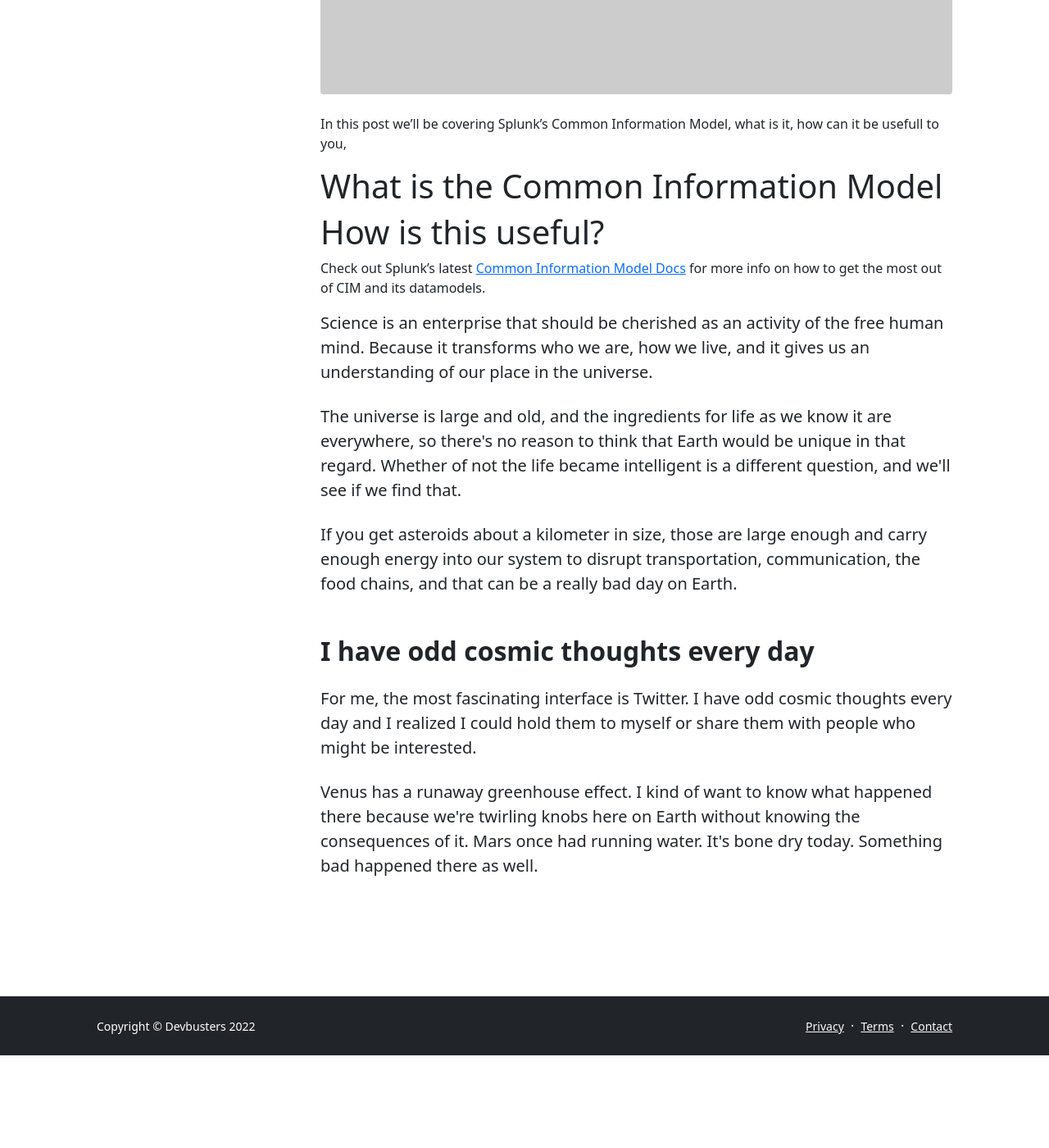
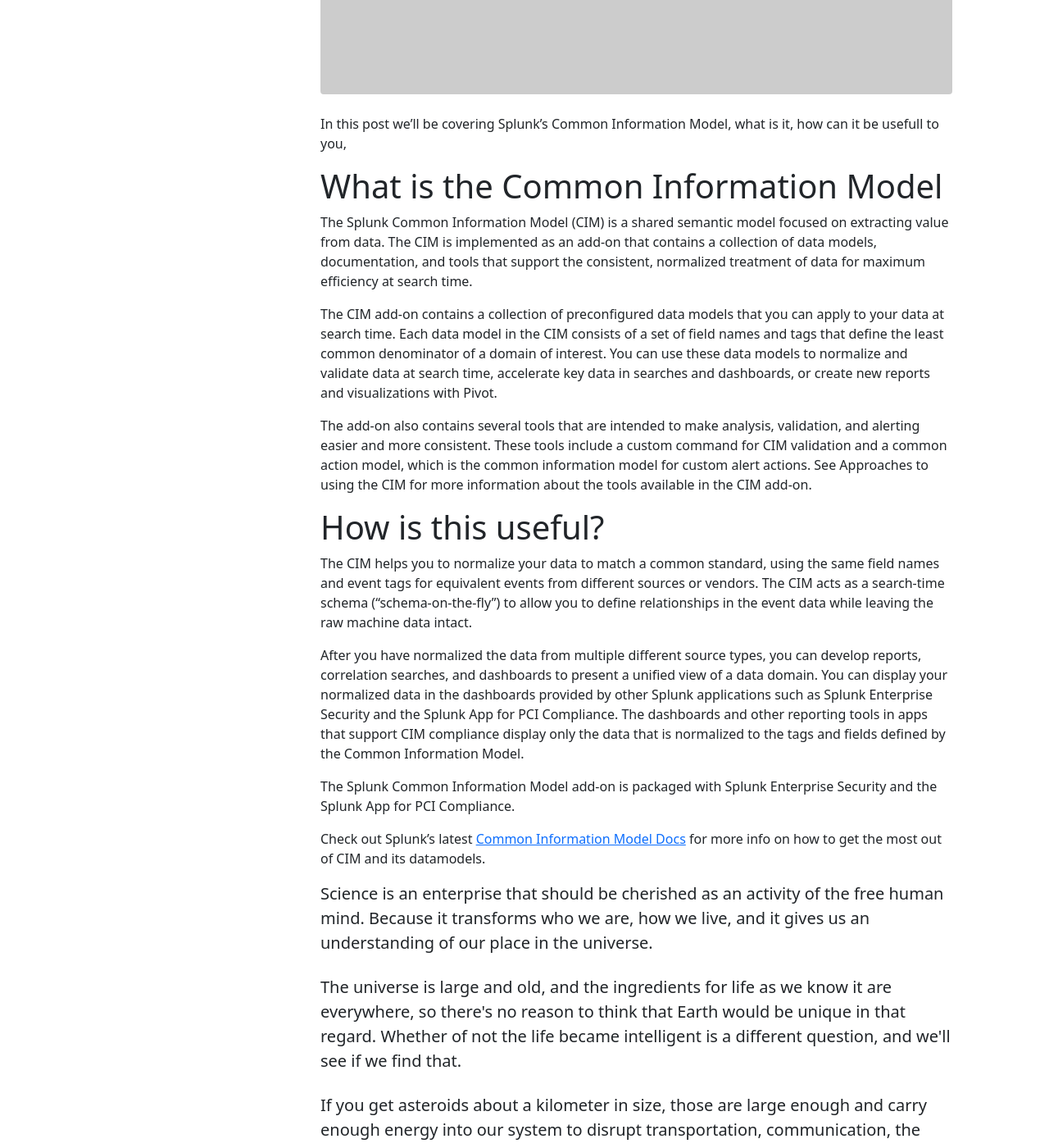
Before and after one commit to Devbusters/devbusters, a Jekyll site: the page built from _posts/2022-04-12-bring-cimplicity-to-your-data.md, in a window 1280 px wide and 1400 px high, scrolled down 512 px. Shown: the whole window at 82% size. Built offline with Jekyll 4.4.1, drawn with Linux system fonts in a browser that asks for light colours; comment, search, counter and statistics services are not loaded; before the commit the page ends 1799 px from its top, so only the background shows below that.

Commit message:
Update 2022-04-12-bring-cimplicity-to-your-data.md

```diff
--- a/_posts/2022-04-12-bring-cimplicity-to-your-data.md
+++ b/_posts/2022-04-12-bring-cimplicity-to-your-data.md
@@ -11,12 +11,20 @@
 
 # What is the Common Information Model
 
+The Splunk Common Information Model (CIM) is a shared semantic model focused on extracting value from data. The CIM is implemented as an add-on that contains a collection of data models, documentation, and tools that support the consistent, normalized treatment of data for maximum efficiency at search time.
 
+The CIM add-on contains a collection of preconfigured data models that you can apply to your data at search time. Each data model in the CIM consists of a set of field names and tags that define the least common denominator of a domain of interest. You can use these data models to normalize and validate data at search time, accelerate key data in searches and dashboards, or create new reports and visualizations with Pivot.
+
+The add-on also contains several tools that are intended to make analysis, validation, and alerting easier and more consistent. These tools include a custom command for CIM validation and a common action model, which is the common information model for custom alert actions. See Approaches to using the CIM for more information about the tools available in the CIM add-on.
 
 
 # How is this useful?
 
+The CIM helps you to normalize your data to match a common standard, using the same field names and event tags for equivalent events from different sources or vendors. The CIM acts as a search-time schema ("schema-on-the-fly") to allow you to define relationships in the event data while leaving the raw machine data intact.
 
+After you have normalized the data from multiple different source types, you can develop reports, correlation searches, and dashboards to present a unified view of a data domain. You can display your normalized data in the dashboards provided by other Splunk applications such as Splunk Enterprise Security and the Splunk App for PCI Compliance. The dashboards and other reporting tools in apps that support CIM compliance display only the data that is normalized to the tags and fields defined by the Common Information Model.
+
+The Splunk Common Information Model add-on is packaged with Splunk Enterprise Security and the Splunk App for PCI Compliance.
 
 
 
```
